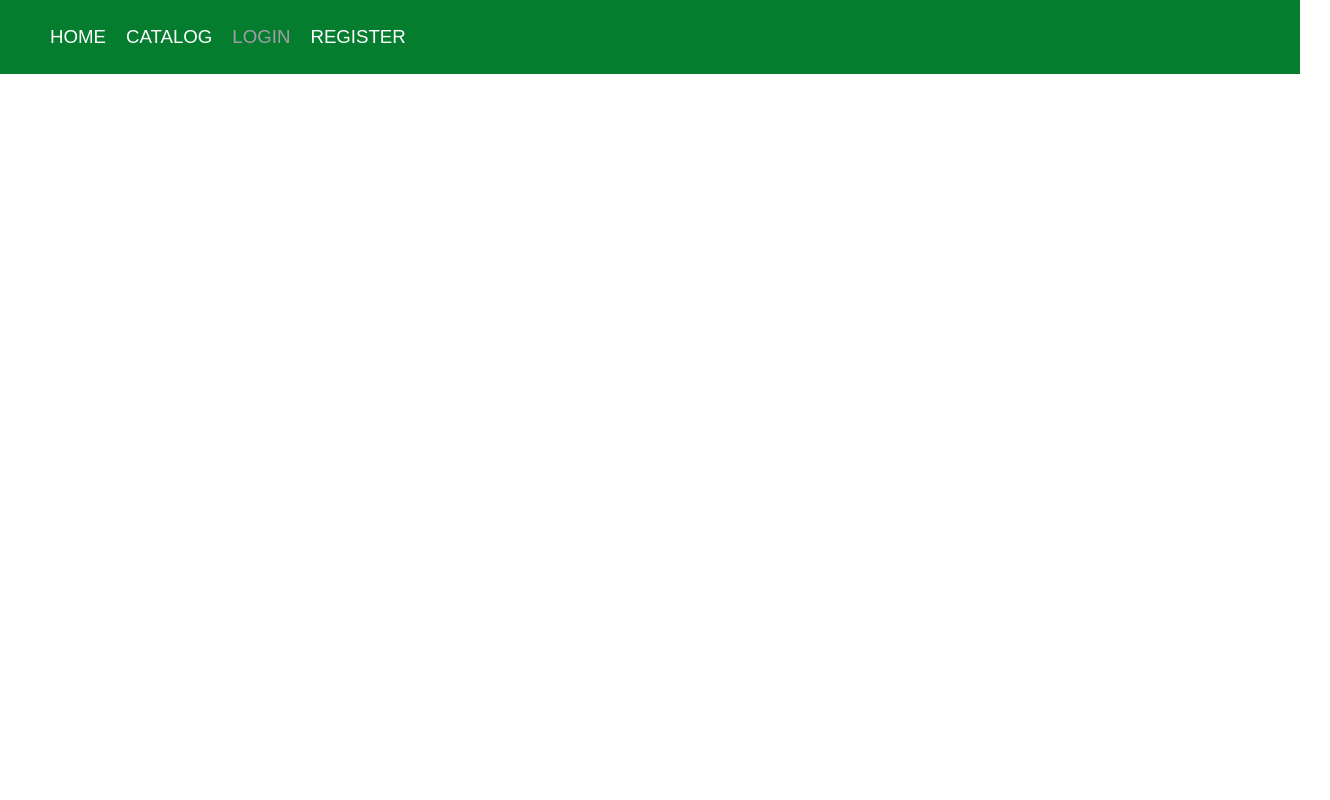
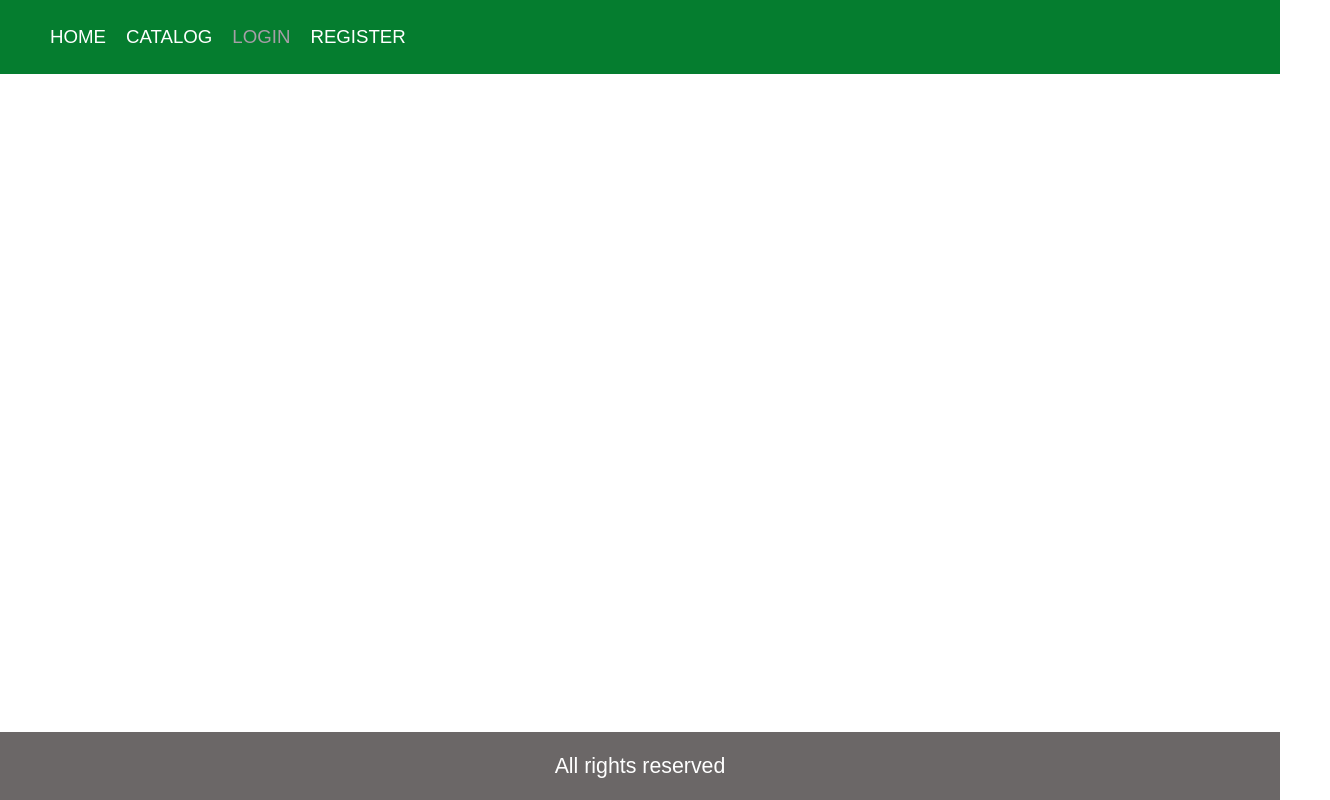
Before and after one commit to Qsen02/Softuni-ReactJS-Final-Project, a React (Vite) app in the folder Delicious food restaurant/client/: page /login in a window 1280 px wide. Shown: the whole page, 1330 px wide, since content can reach past the window. Built offline with nearby package versions, Linux system fonts and the light colour scheme.

Commit message:
footer implemented

```diff
--- a/Delicious food restaurant/client/src/App.jsx
+++ b/Delicious food restaurant/client/src/App.jsx
@@ -1,3 +1,4 @@
+import Footer from "./components/footer/Footer"
 import Header from "./components/header/Header"
 
 function App() {
@@ -5,6 +6,7 @@ function App() {
     return (
         <>
             <Header />
+            <Footer/>
         </>
     )
 }
--- /dev/null
+++ b/Delicious food restaurant/client/src/components/footer/Footer.jsx
@@ -0,0 +1,9 @@
+import styles from "./Footer.module.css"
+
+export default function Footer() {
+    return (
+        <footer className={styles.footer}>
+            <p>All rights reserved</p>
+        </footer>
+    )
+}
--- /dev/null
+++ b/Delicious food restaurant/client/src/components/footer/Footer.module.css
@@ -0,0 +1,21 @@
+body {
+    margin: 0;
+    padding: 0;
+    box-sizing: border-box;
+}
+
+.footer {
+    box-sizing: border-box;
+    position: fixed;
+    bottom: 0;
+    left: 0;
+    width: 100vw;
+    background-color: rgb(107, 103, 103);
+}
+
+.footer p {
+    text-align: center;
+    color: white;
+    font-family: Arial, Helvetica, sans-serif;
+    font-size: 16pt;
+}
--- a/Delicious food restaurant/client/src/components/header/Header.module.css
+++ b/Delicious food restaurant/client/src/components/header/Header.module.css
@@ -1,11 +1,13 @@
 body {
+    margin: 0;
     padding: 0;
-    margin: 0;
+    box-sizing: border-box;
 }
 
 .header {
+    box-sizing: border-box;
     display: block;
-    width: 100%;
+    width: 100vw;
     height: auto;
     background-color: rgb(5, 125, 47);
     margin: 0 auto;
@@ -13,6 +15,8 @@ body {
 }
 
 .header ul {
+    box-sizing: border-box;
     display: block;
-    width: 100%;
+    width: 100vw;
+    max-width: fit-content;
 }
```
